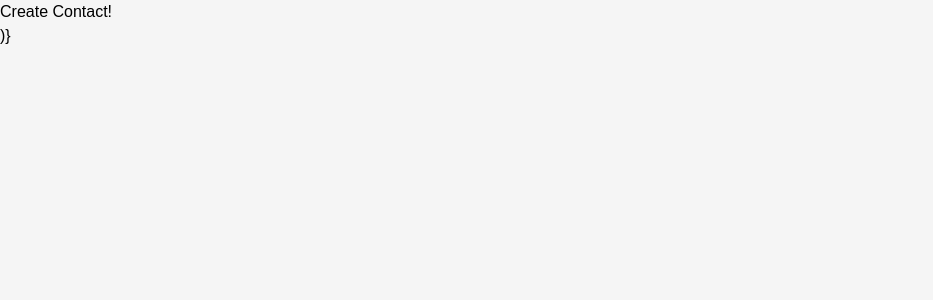
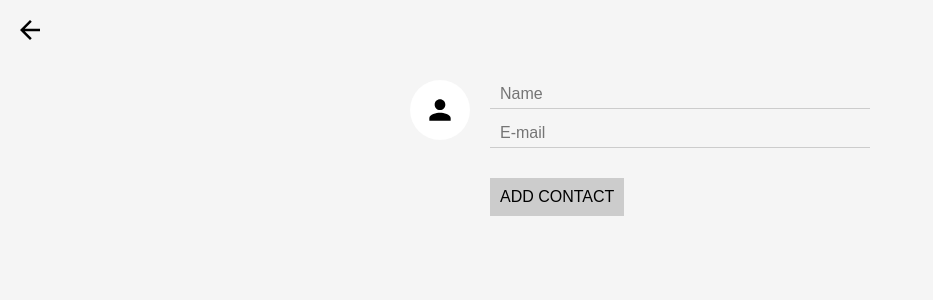
Before and after one commit to rsousadev/learningReact, a React (Create React App) app: page /create in a window 1280 px wide. Shown: the top 300 px of the page, without its empty margins (0-933 px from the left). Built offline with nearby package versions, Linux system fonts and the light colour scheme; no server answers.

Commit message:
Aplicação finalizada, com formulário de adicionar um novo contato

```diff
--- a/package.json
+++ b/package.json
@@ -4,6 +4,7 @@
   "private": true,
   "dependencies": {
     "escape-string-regexp": "^2.0.0",
+    "form-serialize": "^0.7.2",
     "prop-types": "^15.7.2",
     "react": "^16.11.0",
     "react-dom": "^16.11.0",
--- a/src/App.js
+++ b/src/App.js
@@ -25,6 +25,14 @@
         //Usar somente quando não depende de outro estado.
         //this.setStart({})
       }
+
+      createContact(contact){
+        ContactsAPI.create(contact).then(contact => {
+          this.setState(state =>({
+            contacts : state.contacts.contact([ contact ])
+          }))
+        })
+      }
       render(){
           return(
               <div className="app">
@@ -34,9 +42,14 @@
                     contacts={this.state.contacts}
                     />
                   )}/>
-                  <Route path="/create" component={CreateContact}/>
-
-                )}
+                  <Route path="/create" render={({ history }) => (
+                    <CreateContact
+                      onCreateContact={(contact) => {
+                        this.createContact(contact)
+                        history.push('/')
+                      }}
+                    />
+                  )}/>
               </div>
           )
       }
--- a/src/CreateContact.js
+++ b/src/CreateContact.js
@@ -1,9 +1,33 @@
 import React, { Component } from 'react'
+import { Link } from 'react-router-dom'
+import ImageInput from './ImageInput'
+import serializeForm from 'form-serialize'
 //componente para criar um contato
 class CreateContact extends Component{
+    handleSubmit = (e) => {
+        e.preventDefault()
+        const values = serializeForm(e.target, { hash:true })
+        if(this.props.onCreateContact){
+            this.props.onCreateContact(values)
+        }
+    }
     render(){
         return(
-            <div>Create Contact!</div>
+            <div>
+                <Link className="close-create-contact" to="/">Close</Link>
+                <form onSubmit={this.handleSubmit} className="create-contact-form">
+                    <ImageInput
+                        className="create-contact-avatar-input"
+                        name="avatarURL"
+                        maxHeight={64}
+                    />
+                    <div className="create-contact-details">
+                        <input type="text" name="name" placeholder="Name" />
+                        <input type="text" name="email" placeholder="E-mail" />
+                        <button>Add Contact</button>
+                    </div>
+                </form>
+            </div>
         )
     }
 }
```
Also changed, not shown: 1 other file (tests, documents, lock files or other folders).
